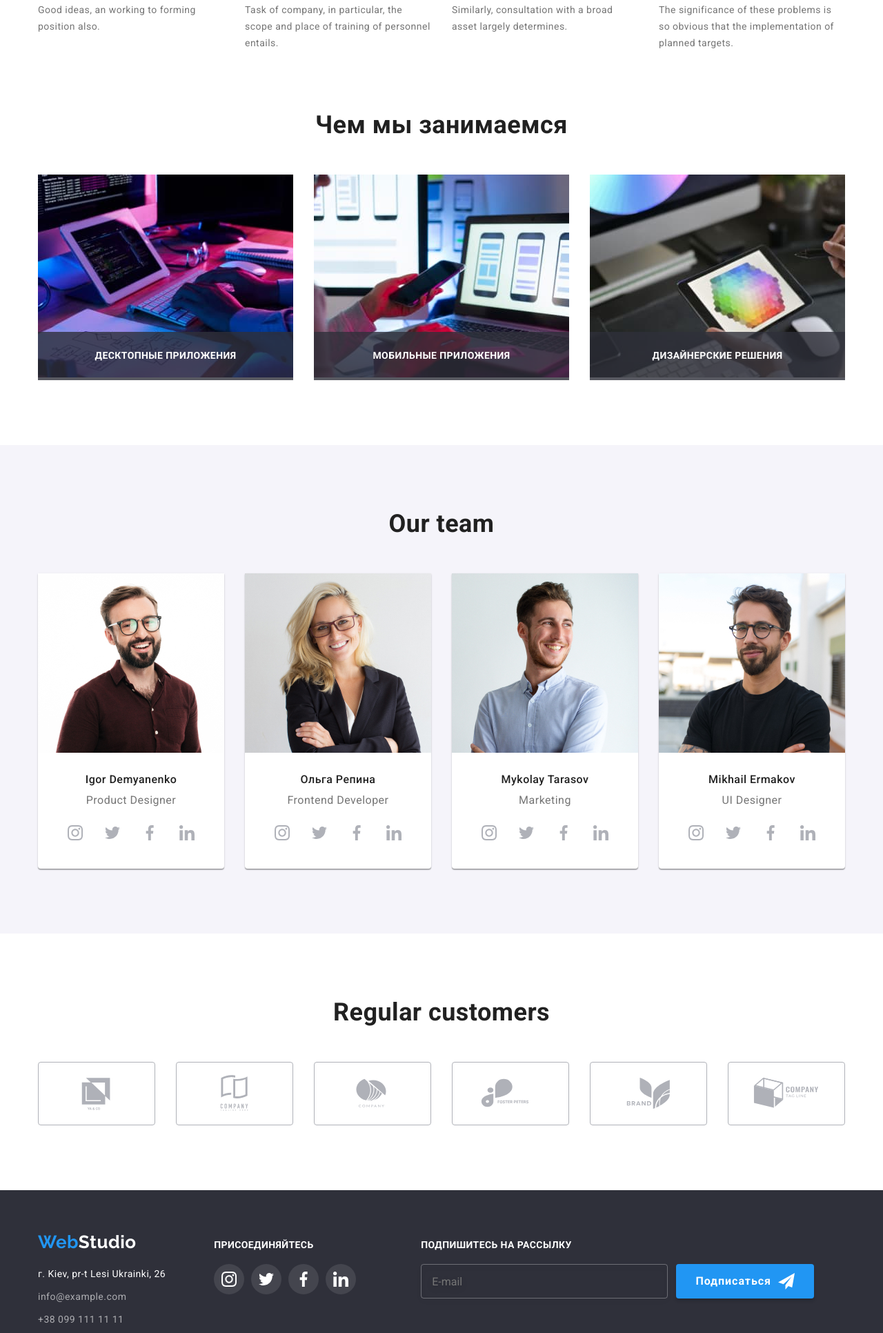
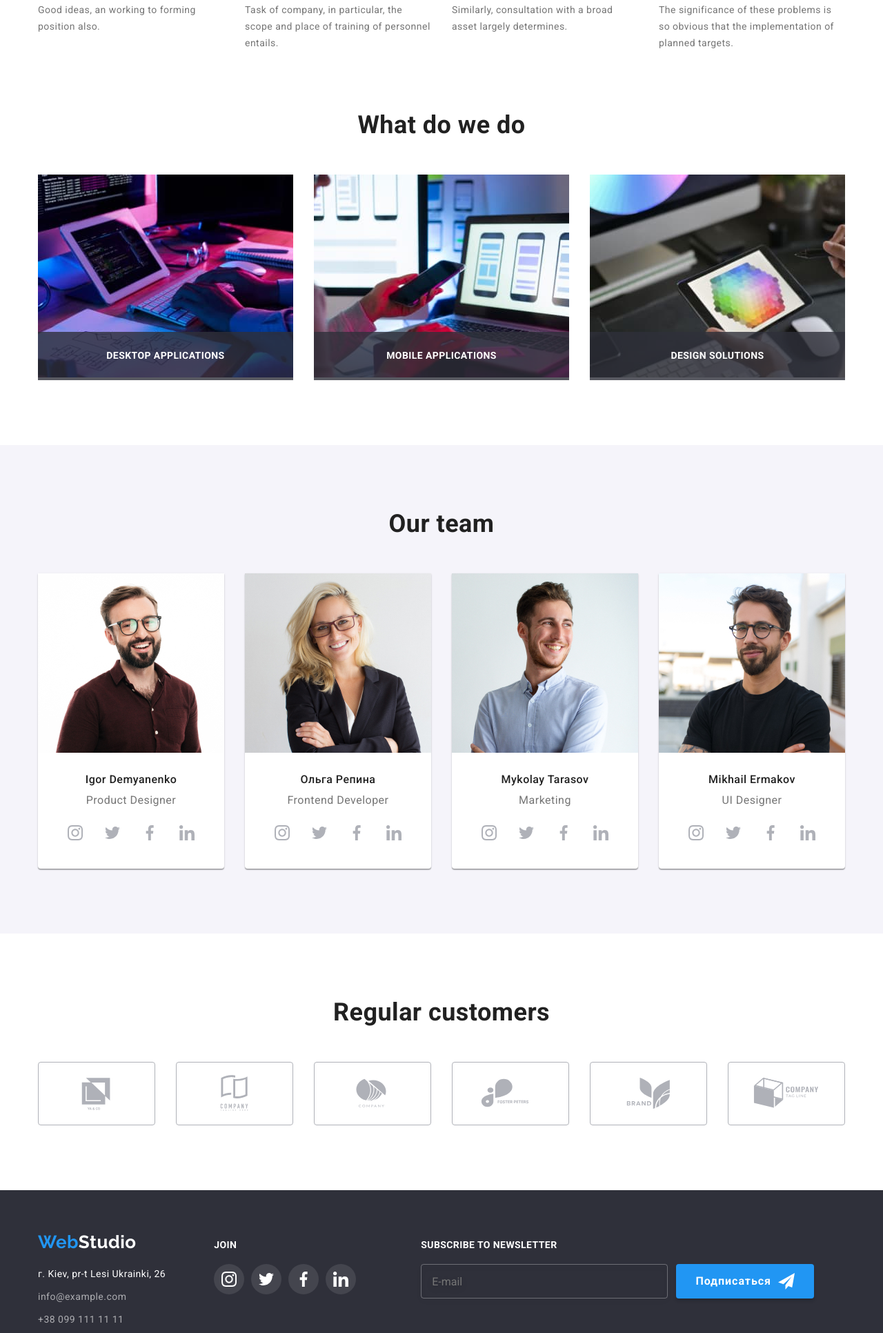
Before and after one commit to TypeAndrew/goit-markup-hw-08, a plain HTML site: page index.html in a window 1280 px wide. Shown: the part 948-2880 px from the top of the page at 69% size. Drawn offline with nearby package versions, Linux system fonts and the light colour scheme.

Commit message:
Update index.html

```diff
--- a/index.html
+++ b/index.html
@@ -122,24 +122,24 @@
         </section>
         <section class="work">
             <div class="work__container container ">
-                <h2 class="work__title">Чем мы занимаемся</h2>
+                <h2 class="work__title">What do we do</h2>
             <ul class="work__list">
                 <li class="work__item">
                     <div class="thumb">
                         <img class="picture-work1" src="images/img1.jpg" alt="descktop app">
-                        <p class="label">Десктопные приложения</p>
+                        <p class="label">Desktop applications</p>
                     </div>
                 </li>
                 <li class="work__item">
                     <div class="thumb">
                         <img class="picture-work2" src="images/img2.jpg" alt="mobile app">
-                        <p class="label">Мобильные приложения</p>
+                        <p class="label">Mobile applications</p>
                     </div>
                 </li>
                 <li class="work__item">
                     <div class="thumb">
                         <img class="picture-work3" src="images/img3.jpg" alt="web design">
-                        <p class="label">Дизайнерские решения</p>
+                        <p class="label">Design solutions</p>
                     </div>
                 </li>
             </ul>
@@ -407,7 +407,7 @@
                 </address>
             </div>
             <div class="footer__icons">
-                <h2 class="footer__icon-title">присоединяйтесь</h2>
+                <h2 class="footer__icon-title">join</h2>
                 <div class="social">
                     <ul class="social__list">
                         <li class="social__item">
@@ -444,7 +444,7 @@
             <div class="footer__form-wrap">
                 <form class="footer__form">
                     <label class="footer__form-label">
-                        <span class="footer__label-text">подпишитесь на рассылку</span>
+                        <span class="footer__label-text">subscribe to newsletter</span>
                         <input type="email" class="footer__form-input" name="mail" placeholder="E-mail" required>
                     </label>
                     <button type="submit" class="footer__form-btn">Подписаться
@@ -464,7 +464,7 @@
                 </svg>
             </button>
             <form class="form">
-                <p class="form__title">Оставьте свои данные, мы вам перезвоним</p>
+                <p class="form__title">Leave your contacts, we will call you back</p>
                 <label class="form__label">Имя
                     <input type="text" name="name" class="form__input" required />
                     <svg class="form__input-label" width="18" height="18">
```
